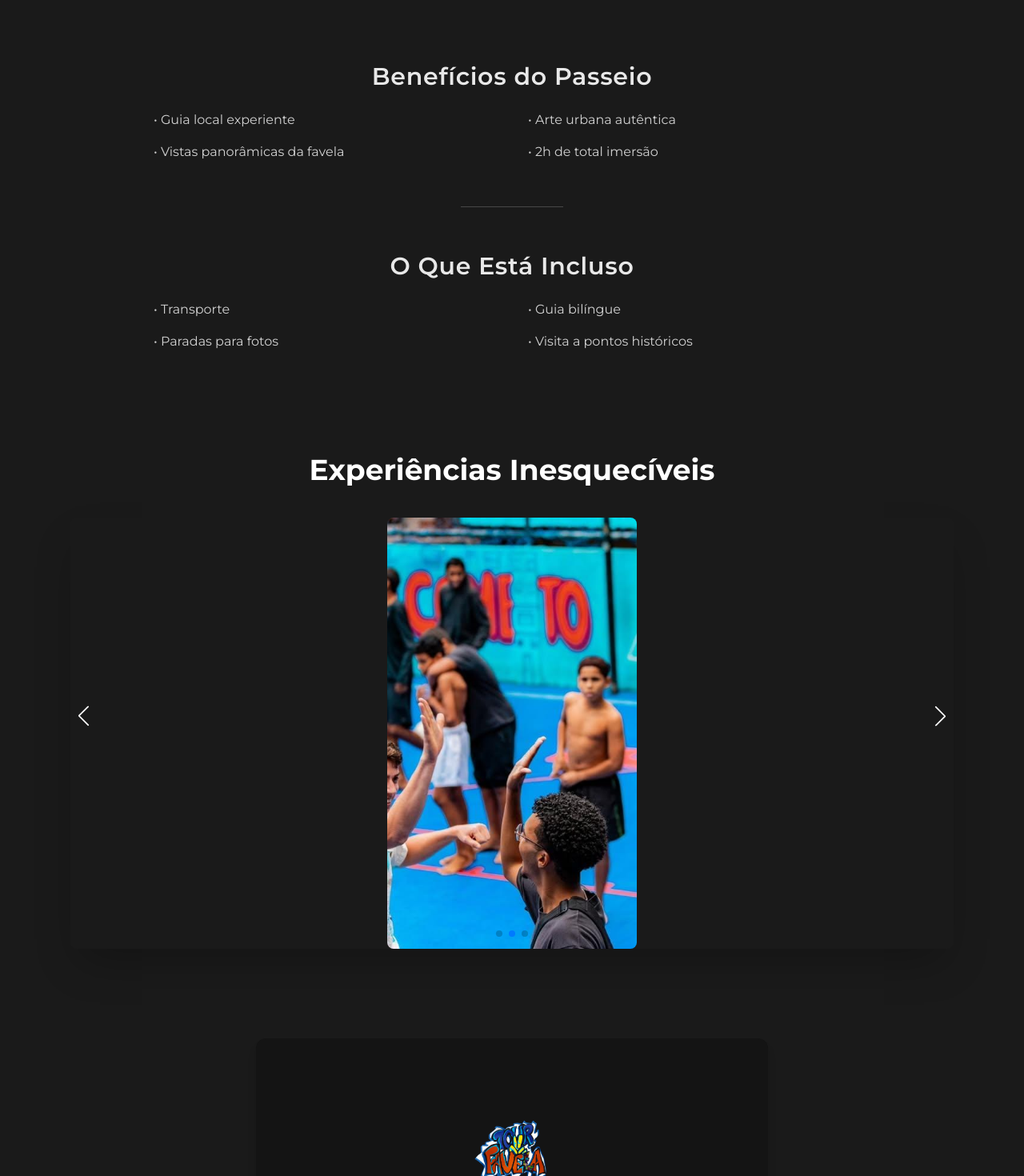
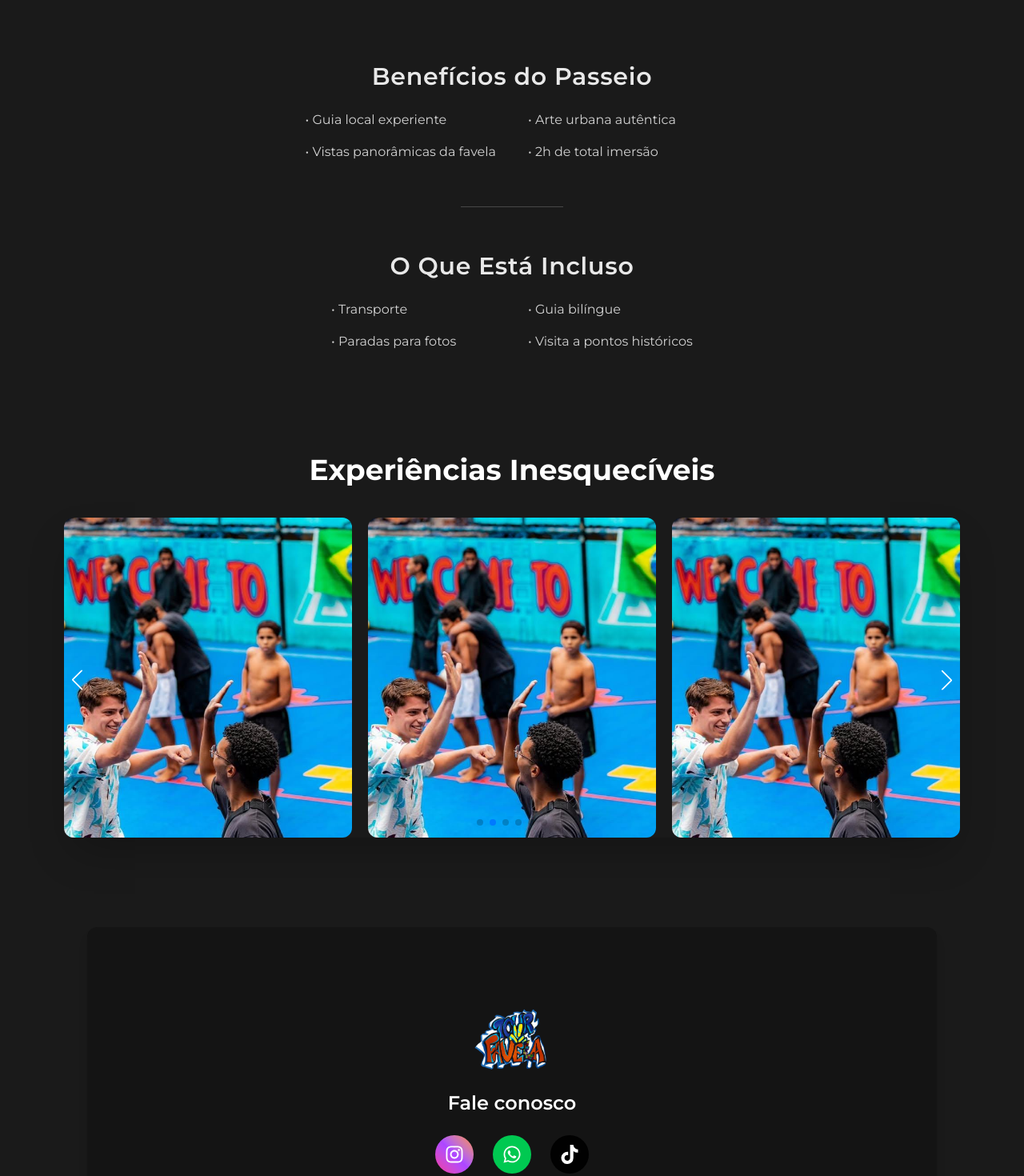
Before and after one commit to juanzitoalves/TOUR-2-FAVELA, a React (Vite) app: page / in a window 1280 px wide. Shown: the part 680-2150 px from the top of the page at 80% size. Built offline with nearby package versions, Linux system fonts and the light colour scheme.

Commit message:
ajustes da versão para desktop

```diff
--- a/src/components/BenefitsSection.jsx
+++ b/src/components/BenefitsSection.jsx
@@ -3,33 +3,48 @@ import { useTranslation } from "react-i18next";
 function BenefitsSection() {
   const { t } = useTranslation();
 
+  // Listas separadas para fácil manutenção
+  const benefits = [
+    "localGuide",
+    "urbanArt",
+    "ViewPoints",
+    "hours",
+  ];
+
+  const included = [
+    "transportation",
+    "guia",
+    "photos",
+    "visits",
+  ];
+
   return (
-    <section className="w-full text-white py-20 px-6 sm:px-10 md:px-20 flex flex-col items-center">
+    <section className="w-full text-white py-20 px-6 md:px-20 flex flex-col items-center">
       {/* -------- BENEFÍCIOS -------- */}
-      <h2 className="text-white/90 text-2xl sm:text-3xl font-semibold tracking-wide mb-6 text-center">
+      <h2 className="text-white/90 text-3xl font-semibold tracking-wide mb-6 text-center">
         {t("Benefits")}
       </h2>
 
-      <div className="grid grid-cols-1 sm:grid-cols-2 gap-y-4 gap-x-10 text-center sm:text-left max-w-4xl w-full text-white/80 text-base">
-        <p className="hover:text-white transition">• {t("localGuide")}</p>
-        <p className="hover:text-white transition">• {t("urbanArt")}</p>
-        <p className="hover:text-white transition">• {t("ViewPoints")}</p>
-        <p className="hover:text-white transition">• {t("hours")}</p>
+      <div className="grid grid-cols-1 sm:grid-cols-2 gap-y-4 gap-x-10 text-center sm:text-left
+                      max-w-4xl mx-auto text-white/80 text-base">
+        {benefits.map((key) => (
+          <p key={key} className="hover:text-white transition">• {t(key)}</p>
+        ))}
       </div>
 
       {/* Divider */}
-      <div className="w-32 h-[1px] bg-white/20 my-14"></div>
+      <div className="w-32 h-px bg-white/20 my-14" />
 
       {/* -------- INCLUSO -------- */}
-      <h2 className="text-white/90 text-2xl sm:text-3xl font-semibold tracking-wide mb-6 text-center">
+      <h2 className="text-white/90 text-3xl font-semibold tracking-wide mb-6 text-center">
         {t("Included")}
       </h2>
 
-      <div className="grid grid-cols-1 sm:grid-cols-2 gap-y-4 gap-x-10 text-center sm:text-left max-w-4xl w-full text-white/80 text-base">
-        <p className="hover:text-white transition">• {t("transportation")}</p>
-        <p className="hover:text-white transition">• {t("guia")}</p>
-        <p className="hover:text-white transition">• {t("photos")}</p>
-        <p className="hover:text-white transition">• {t("visits")}</p>
+      <div className="grid grid-cols-1 sm:grid-cols-2 gap-y-4 gap-x-10 text-center sm:text-left
+                      max-w-4xl mx-auto text-white/80 text-base">
+        {included.map((key) => (
+          <p key={key} className="hover:text-white transition">• {t(key)}</p>
+        ))}
       </div>
     </section>
   );
--- a/src/components/Carousel.jsx
+++ b/src/components/Carousel.jsx
@@ -1,42 +1,46 @@
-import { Swiper, SwiperSlide } from 'swiper/react';
-import 'swiper/css';
-import 'swiper/css/pagination';
-import 'swiper/css/navigation';
+import { Swiper, SwiperSlide } from "swiper/react";
+import "swiper/css";
+import "swiper/css/pagination";
+import "swiper/css/navigation";
 
-import { Pagination, Autoplay, Navigation } from 'swiper/modules';
-import { useTranslation } from 'react-i18next';
+import { Pagination, Autoplay, Navigation } from "swiper/modules";
+import { useTranslation } from "react-i18next";
 
-import Carousel1 from '../assets/hero-image.jpg';
-import Carousel2 from '../assets/hero-image.jpg';
-import Carousel3 from '../assets/hero-image.jpg';
+import Carousel1 from "../assets/hero-image.jpg";
+import Carousel2 from "../assets/hero-image.jpg";
+import Carousel3 from "../assets/hero-image.jpg";
 
-const images = [Carousel1, Carousel2, Carousel3];
+const images = [Carousel1, Carousel2, Carousel3, Carousel1, Carousel2, Carousel3];
 
 function Carousel() {
   const { t } = useTranslation();
 
   return (
-    <section className="w-full max-w-6xl mx-auto py-12 px-4 sm:px-6">
-      <h2 className="text-2xl sm:text-3xl md:text-4xl font-bold text-center text-white mb-10">
-        {t('carousel.title')}
+    <section className="w-full max-w-6xl mx-auto py-12 px-4">
+      <h2 className="text-3xl md:text-4xl font-bold text-center text-white mb-10">
+        {t("carousel.title")}
       </h2>
 
       <Swiper
         modules={[Pagination, Autoplay, Navigation]}
         pagination={{ clickable: true }}
-        navigation={true}
+        navigation
         autoplay={{ delay: 3000, disableOnInteraction: false }}
-        loop={true}
-        spaceBetween={30}
-        slidesPerView={1}
-        className="rounded-lg overflow-hidden shadow-2xl custom-swiper"
+        loop
+        spaceBetween={20}
+        breakpoints={{
+          0: { slidesPerView: 1 },
+          768: { slidesPerView: 2 },
+          1024: { slidesPerView: 3 },
+        }}
+        className="custom-swiper rounded-lg shadow-2xl"
       >
         {images.map((item, index) => (
-          <SwiperSlide key={index}>
+          <SwiperSlide key={index} className="flex justify-center">
             <img
               src={item}
-              alt={`${t('carousel.slideAlt')} ${index + 1}`}
-              className="mx-auto w-[312px] h-[539px] object-cover object-center rounded-lg"
+              alt={`${t("carousel.slideAlt")} ${index + 1}`}
+              className="w-full h-[400px] object-cover rounded-xl"
             />
           </SwiperSlide>
         ))}
--- a/src/components/ContactSection.jsx
+++ b/src/components/ContactSection.jsx
@@ -1,4 +1,4 @@
-import { FaInstagram, FaWhatsapp, FaEnvelope, FaTiktok } from "react-icons/fa";
+import { FaInstagram, FaWhatsapp, FaTiktok } from "react-icons/fa";
 import { useTranslation } from "react-i18next";
 import Logo from "../assets/Logo-sem-fundo.png";
 
@@ -8,20 +8,17 @@ function ContactSection() {
   return (
     <section
       className="bg-[#141414] min-h-[400px] flex flex-col justify-center items-center rounded-xl
-                 w-[90%] sm:w-[80%] md:w-[70%] lg:w-[60%] xl:w-[50%]
-                 mx-auto text-center my-16 shadow-lg"
+                 w-[90%] md:w-[83%] lg:w-[83%] mx-auto text-center my-16 shadow-lg py-10"
     >
       {/* Logo */}
-      <div className="flex justify-center mb-4">
-        <img
-          src={Logo}
-          alt="Logo"
-          className="w-20 h-20 sm:w-24 sm:h-24 object-contain"
-        />
-      </div>
+      <img
+        src={Logo}
+        alt="Logo"
+        className="w-20 h-20 sm:w-24 sm:h-24 object-contain mb-4"
+      />
 
       {/* Título traduzido */}
-      <h2 className="text-xl sm:text-2xl font-semibold text-white mb-6">
+      <h2 className="text-2xl font-semibold text-white mb-6">
         {t("contact")}
       </h2>
 
@@ -54,8 +51,9 @@ function ContactSection() {
         <a
           href="https://www.tiktok.com/@tours2rio"
           target="_blank"
+          rel="noopener noreferrer"
           className="w-12 h-12 rounded-full flex items-center justify-center text-white text-2xl
-                     bg-[#010101] transition-transform duration-300 hover:scale-110 hover:bg-[#010101]-600 hover:opacity-90"
+                     bg-[#010101] transition-transform duration-300 hover:scale-110 hover:opacity-90"
         >
           <FaTiktok />
         </a>
--- a/src/components/Herosection.jsx
+++ b/src/components/Herosection.jsx
@@ -6,22 +6,12 @@ function Herosection() {
 
   return (
     <section className="w-full flex justify-center px-4 py-6">
-      <div className="relative w-full max-w-6xl">
+      <div className="relative w-full max-w-6xl mx-auto">
         {/* Imagem principal */}
         <img
-          className="
-            w-full
-            h-[180px]    /* Mobile */
-            sm:h-[260px] /* >640px */
-            md:h-[350px] /* >768px */
-            lg:h-[450px] /* >1024px */
-            xl:h-[550px] /* >1280px */
-            object-cover
-            rounded-xl
-            brightness-75
-          "
           src={HeroImage}
           alt="Hero"
+          className="w-full h-[180px] sm:h-[260px] md:h-[350px] lg:h-[450px] xl:h-[550px] object-cover rounded-xl brightness-75"
         />
 
         {/* Texto sobre a imagem */}
@@ -39,18 +29,7 @@ function Herosection() {
             href="https://wa.me/5521982952256"
             target="_blank"
             rel="noopener noreferrer"
-            className="
-              mt-4
-              px-6 py-2
-              bg-white text-black
-              font-medium
-              rounded-lg
-              text-sm sm:text-base
-              shadow-md
-              hover:bg-gray-200
-              transition-all
-              duration-200
-            "
+            className="mt-4 px-6 py-2 bg-white text-black font-medium rounded-lg text-sm sm:text-base shadow-md hover:bg-gray-200 transition duration-200"
           >
             {t("reserve")}
           </a>
--- a/src/components/Navbar.jsx
+++ b/src/components/Navbar.jsx
@@ -21,27 +21,23 @@ function Navbar() {
   };
 
   return (
-    <nav className="bg-[#1A1A1A] text-white py-2 px-6 flex items-center justify-between relative">
+    <nav className="bg-[#1A1A1A] text-white py-2 px-6 flex items-center justify-between">
       {/* Logo */}
       <img src={Logo} alt="Logo Tour2Rio" className="h-16" />
 
       {/* Parte direita */}
-      <div className="flex items-center space-x-4 relative">
+      <div className="flex items-center space-x-4">
         {/* Seletor de idioma */}
         <div className="relative">
           <button
             onClick={() => setOpen(!open)}
             className="flex items-center border border-white/30 px-3 py-1 rounded-md text-sm
-                       hover:bg-white hover:text-black transition-all duration-200"
+                       hover:bg-white hover:text-black transition duration-200"
           >
             <ReactCountryFlag
               countryCode={currentLang.countryCode}
               svg
-              style={{
-                width: "1.3em",
-                height: "1.3em",
-                marginRight: "6px",
-              }}
+              className="w-5 h-5 mr-2"
             />
             <span className="font-medium uppercase">{currentLang.code}</span>
           </button>
@@ -52,19 +48,14 @@ function Navbar() {
                 <button
                   key={lang.code}
                   onClick={() => changeLanguage(lang.code)}
-                  className={`flex items-center px-4 py-2 text-sm w-full text-left hover:bg-white hover:text-black transition
-                    ${
-                      i18n.language === lang.code ? "bg-white/10" : ""
-                    }`}
+                  className={`flex items-center px-4 py-2 text-sm w-full text-left hover:bg-white hover:text-black transition duration-200 ${
+                    i18n.language === lang.code ? "bg-white/10" : ""
+                  }`}
                 >
                   <ReactCountryFlag
                     countryCode={lang.countryCode}
                     svg
-                    style={{
-                      width: "1.3em",
-                      height: "1.3em",
-                      marginRight: "8px",
-                    }}
+                    className="w-5 h-5 mr-2"
                   />
                   {lang.name}
                 </button>
@@ -79,7 +70,7 @@ function Navbar() {
           target="_blank"
           rel="noopener noreferrer"
         >
-          <button className="bg-white text-black px-4 py-1 rounded-md text-sm font-medium hover:bg-gray-300 transition-all duration-200">
+          <button className="bg-white text-black px-4 py-1 rounded-md text-sm font-medium hover:bg-gray-300 transition duration-200">
             {t("reserve")}
           </button>
         </a>
--- a/src/index.css
+++ b/src/index.css
@@ -15,7 +15,6 @@ body {
   padding: 0;
   background: none;
   border-radius: 0;
-  top: 50%;
-  transform: translateY(-50%);
+  transform: translateY(50%);
   transition: none;
 }
```
Also changed, not shown: vite.config.js (+4 -4 lines).
